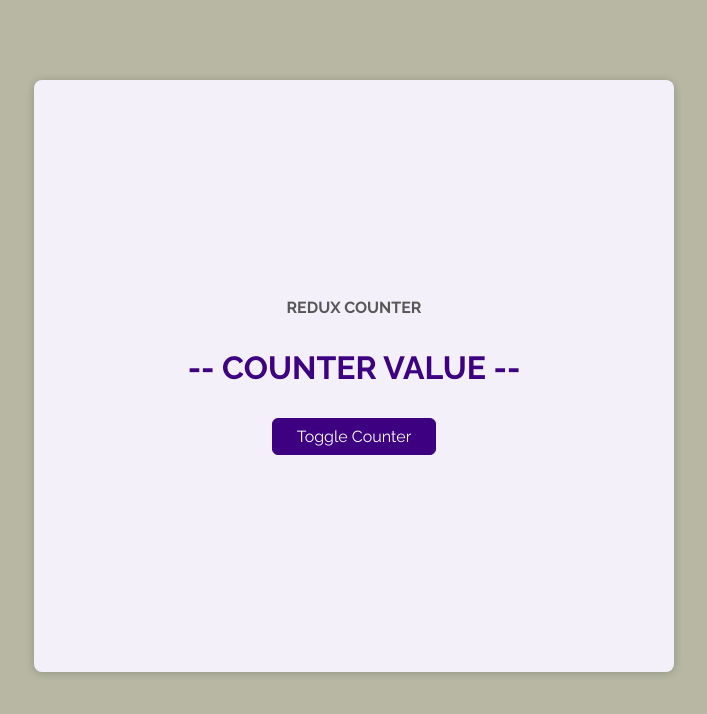
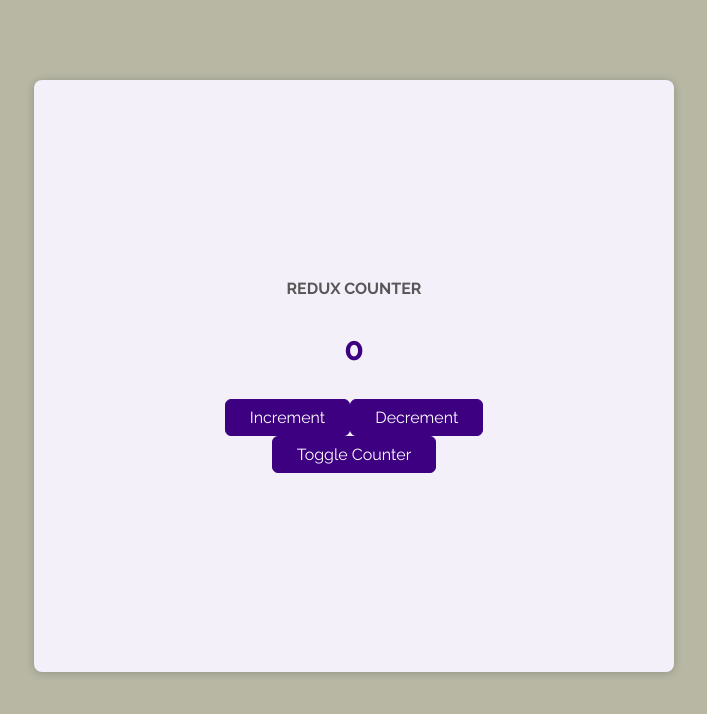
Before and after one commit to enes-erenn/React-Workplace, a React (Create React App) app: page /reduxcounter in a window 1280 px wide. Shown: the top 714 px of the page, without its empty margins (286-993 px from the left). Built offline with nearby package versions, Linux system fonts and the light colour scheme.

Commit message:
Implementing of Redux

```diff
--- a/src/components/ReduxCounter/Counter.js
+++ b/src/components/ReduxCounter/Counter.js
@@ -1,12 +1,29 @@
 import styles from "./Counter.module.css";
+import { useSelector, useDispatch } from "react-redux";
 
 const Counter = () => {
+  const dispatch = useDispatch();
+  const incrementHandler = () => {
+    dispatch({ type: "increment" });
+  };
+  const decrementHandler = () => {
+    dispatch({ type: "decrement" });
+  };
+  const counter = useSelector((state) => state.counter);
   const toggleCounterHandler = () => {};
 
   return (
     <main className={styles.counter}>
       <h1>Redux Counter</h1>
-      <div className={styles.value}>-- COUNTER VALUE --</div>
+      <div className={styles.value}>{counter}</div>
+      <div>
+        <button className={styles.button} onClick={incrementHandler}>
+          Increment
+        </button>
+        <button className={styles.button} onClick={decrementHandler}>
+          Decrement
+        </button>
+      </div>
       <button className={styles.button} onClick={toggleCounterHandler}>
         Toggle Counter
       </button>
--- a/src/index.js
+++ b/src/index.js
@@ -11,8 +11,11 @@ import AddUserApp from "./components/AddUserApp/AddUserApp.js";
 import MyMealsApp from "./components/MyMeals/MyMealsApp.js";
 import FormApp from "./components/FormApp/FormApp.js";
 import ReduxCounterApp from "./components/ReduxCounter/ReduxCounterApp.js";
+import { Provider } from "react-redux";
+import store from "./store/index.js";
 
 render(
+  <Provider store={store}>
     <BrowserRouter>
       <Routes>
         <Route path="/" element={<App />} />
@@ -25,7 +28,8 @@ render(
         <Route path="formapp" element={<FormApp />} />
         <Route path="reduxcounter" element={<ReduxCounterApp />} />
       </Routes>
-  </BrowserRouter>,
+    </BrowserRouter>
+  </Provider>,
   document.getElementById("root")
 );
 
--- /dev/null
+++ b/src/store/index.js
@@ -0,0 +1,19 @@
+import { createStore } from "redux";
+
+const counterReducer = (state = { counter: 0 }, action) => {
+  if (action.type === "increment") {
+    return {
+      counter: state.counter + 1,
+    };
+  }
+  if (action.type === "decrement") {
+    return {
+      counter: state.counter - 1,
+    };
+  }
+  return state;
+};
+
+const store = createStore(counterReducer);
+
+export default store;
```
Lines whose indentation alone changed are shown as unchanged.
